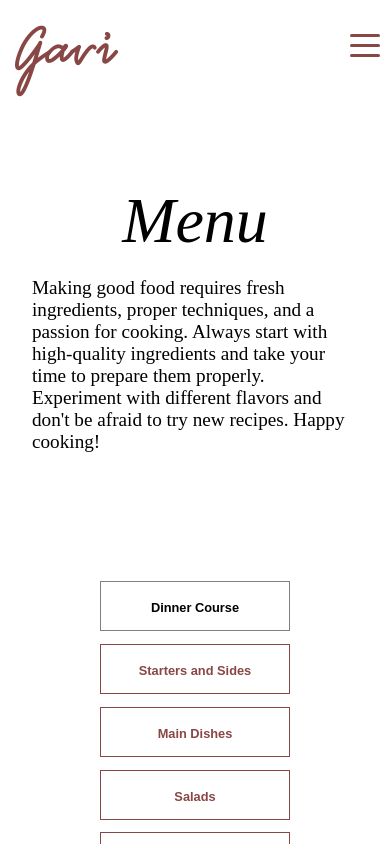
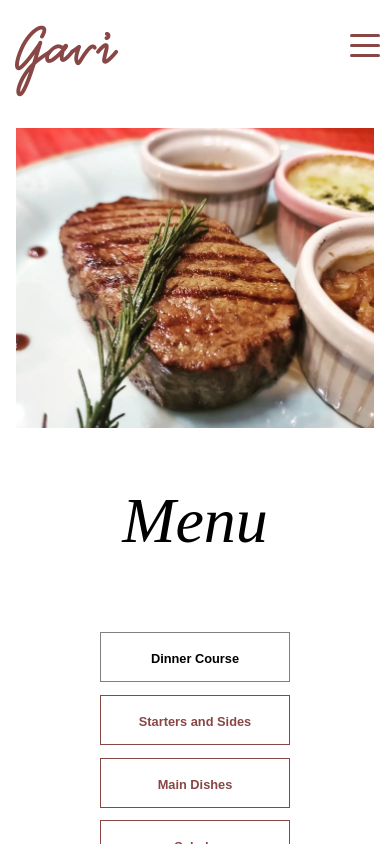
Before and after one commit to Matthiaswf/Gavi-Wine-Restaurant, a Vue app: page /menu in a window 390 px wide. Built offline with nearby package versions, Linux system fonts and the light colour scheme; a web font is replaced by a local one.

Commit message:
Mobile Menu Complete

```diff
--- a/src/views/MenuView.vue
+++ b/src/views/MenuView.vue
@@ -1,14 +1,10 @@
 <template>
   <div class="menu-container">
+    <div class="mobile-banner"></div>
     <div class="introduction">
       <div class="title">Menu</div>
       <div class="menu-text">
-        <p>
-          Making good food requires fresh ingredients, proper techniques, and a
-          passion for cooking. Always start with high-quality ingredients and
-          take your time to prepare them properly. Experiment with different
-          flavors and don't be afraid to try new recipes. Happy cooking!
-        </p>
+        <p></p>
       </div>
     </div>
     <!-- Filter Nav -->
@@ -466,4 +462,24 @@ button.active {
   text-align: left;
   padding-bottom: 15px;
 }
+
+.mobile-banner {
+  display: none;
+}
+/* Mobile Section */
+@media (max-width: 991px) {
+  .mobile-banner {
+    display: block;
+    width: 100%;
+    min-height: 300px;
+    background-image: url('@/assets/MobileImages/home/9.jpg');
+    background-size: cover;
+    background-position: center;
+    background-repeat: no-repeat;
+    position: relative;
+  }
+  .filter {
+    margin-top: 10px;
+  }
+}
 </style>
```
